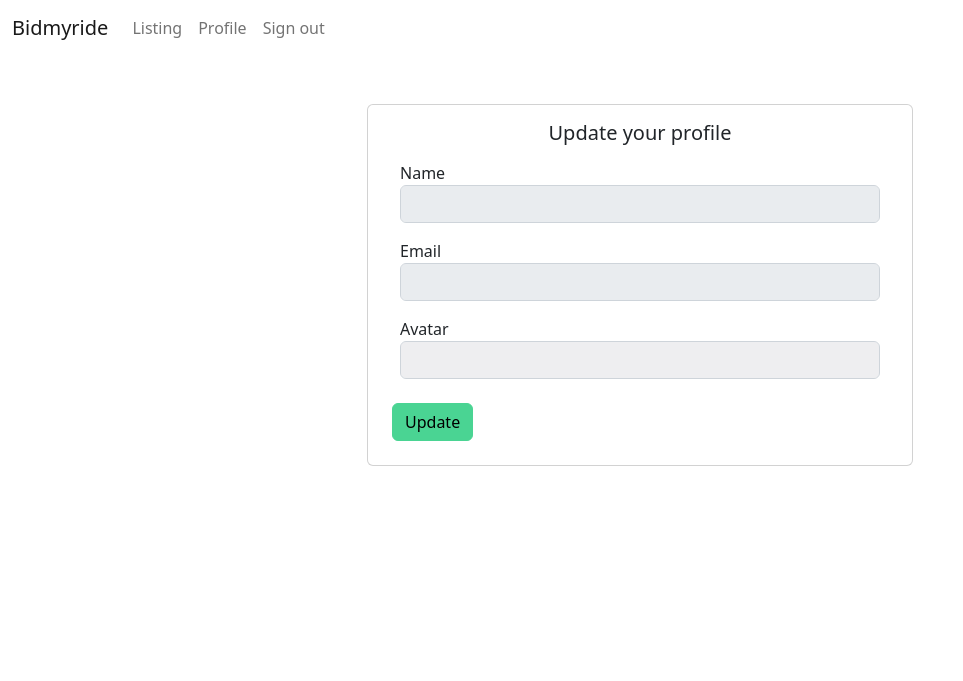
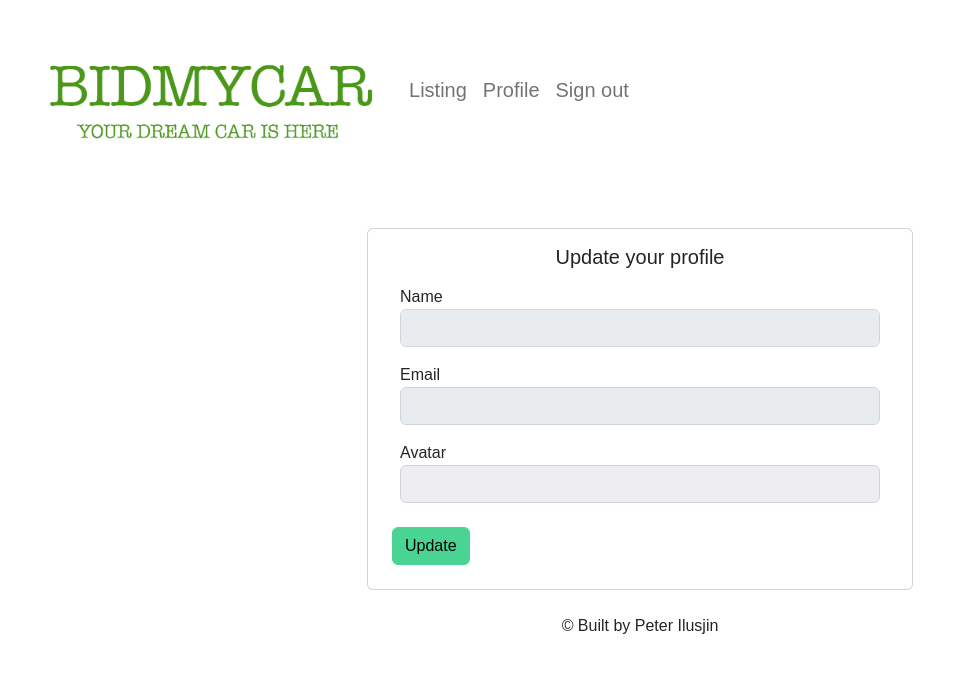
Before and after one commit to Pilusjin/BidmyRide, a website with bundled scripts: page profile/update/index.html in a window 1280 px wide. Shown: the whole page, without its empty margins (0-963 px from the left). Built offline with nearby package versions, Linux system fonts and the light colour scheme.

Commit message:
small changes in styling

```diff
--- a/profile/update/index.html
+++ b/profile/update/index.html
@@ -12,14 +12,14 @@
 </head>
 <nav class="navbar navbar-expand-lg bg-body-tertiary">
     <div class="container-fluid">
-      <a class="navbar-brand" href="/listings/index.html">Bidmyride</a>
+      <a href="/listings/index.html"><img src="/images/Bidmycar logo.png" class="logo"></a>
       <button class="navbar-toggler" type="button" data-bs-toggle="collapse" data-bs-target="#navbarSupportedContent" aria-controls="navbarSupportedContent" aria-expanded="false" aria-label="Toggle navigation">
         <span class="navbar-toggler-icon"></span>
       </button>
       <div class="collapse navbar-collapse" id="navbarSupportedContent">
         <ul class="navbar-nav me-auto mb-2 mb-lg-0">
           <li class="nav-item">
-            <a class="nav-link" href="/listing/index.html">Listing</a>
+            <a class="nav-link" href="/listings/index.html">Listing</a>
           </li>
           <li class="nav-item">
             <a class="nav-link" href="/profile/index.html">Profile</a>
@@ -63,5 +63,9 @@
         </div>
       </div>
     </div>
+
+    <footer class="mt-auto text-center p-4">
+      <p>&copy; Built by Peter Ilusjin</p>
+</footer>
   </body>
 </html>
--- a/src/js/templates/listing.mjs
+++ b/src/js/templates/listing.mjs
@@ -5,6 +5,9 @@ export function listingTemplate(listingData) {
 
     try {
         const endsAt = new Date(listingData.endsAt).toLocaleString();
+
+        const loader = document.querySelector(".spinner-border");
+        loader.style.display = "none";
 
 
         readListing.innerHTML = `<div class="card p-3 mb-3">
--- a/src/js/templates/singeListing.mjs
+++ b/src/js/templates/singeListing.mjs
@@ -2,6 +2,10 @@ export function singleListingTemplate(listingData) {
 
     const endsAt = new Date(listingData.endsAt).toLocaleString();
     const readListing = document.createElement("div");
+
+    const loader = document.querySelector(".spinner-border");
+    loader.style.display = "none";
+
 
     try {
 
--- a/src/scss/styles.scss
+++ b/src/scss/styles.scss
@@ -14,18 +14,35 @@ h2 {
     font-size: 22px;
 }
 
+* {
+    font-family:Arial, Helvetica, sans-serif;
+}
+
+
 
 // Spinner /Loader
 .spinner-border {
     color: #007bff; /* blå farge */
   }
-  .spinner-border {
+.spinner-border {
     position: absolute;
     top: 50%;
     left: 50%;
     transform: translate(-50%, -50%);
   }
+
   .spinner-border {
     width: 3rem;
     height: 3rem;
   }
+
+// Logo
+
+.logo {
+  max-height: 150px;
+}
+
+.navbar {
+  font-size: 20px;
+  padding: 15px;
+}
```
Also changed, not shown: index.html (+6 -2 lines), listing/bid/index.html (+8 -3 lines), listing/index.html (+6 -2 lines), listings/index.html (+1 -1 lines), profile/index.html (+1 -1 lines), profile/signup/index.html (+4 -4 lines), README.md (added), dist/css/styles.css, images/Bidmycar logo.png (added), src/scss/_variables.scss (line endings or trailing spaces), 2 other files.
